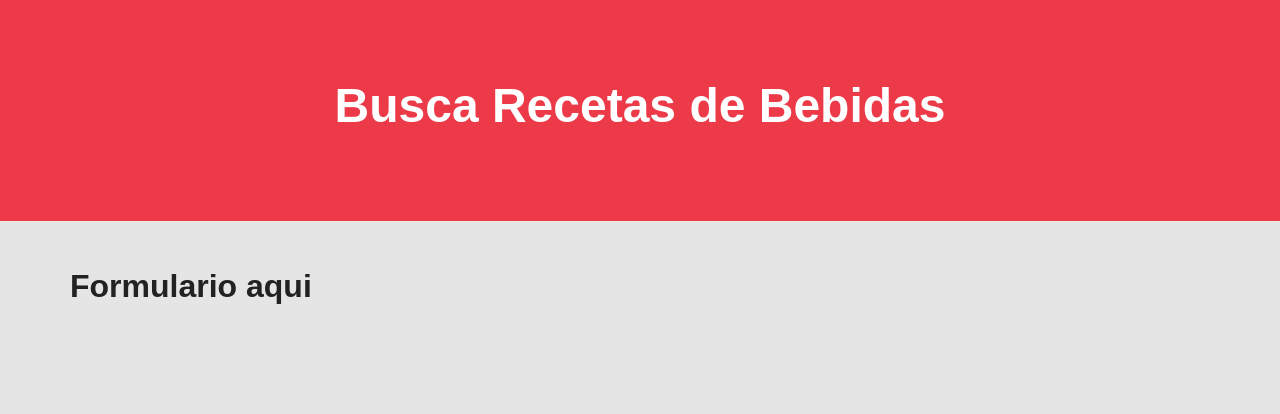
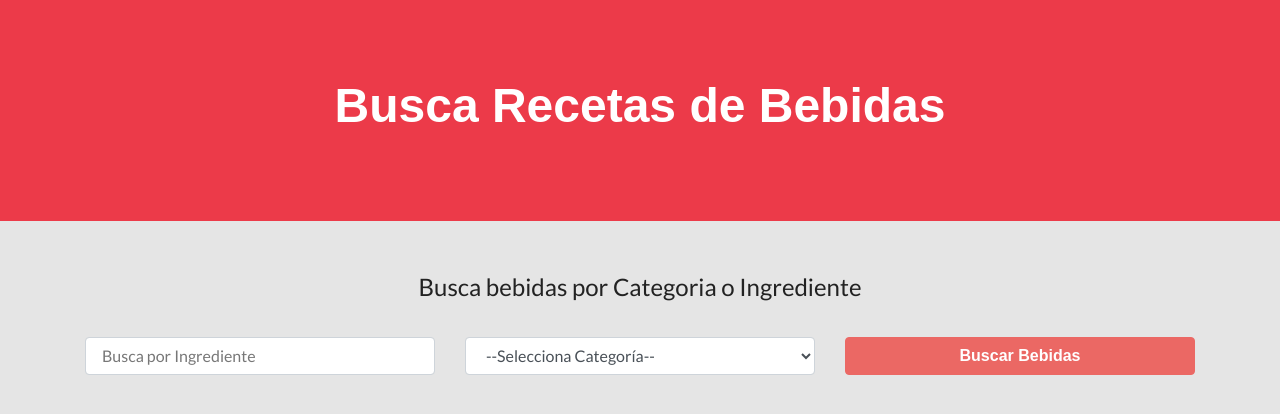
Before and after one commit to UrielQuiroz/Bebidas, a React (Create React App) app in the folder bebidas/: page / in a window 1280 px wide. Shown: the top 414 px of the page. Built offline with nearby package versions, Linux system fonts and the light colour scheme; a web font is replaced by a local one.

Commit message:
Formulario
Creando diseño para el formulario

```diff
--- a/bebidas/src/components/Formulario.jsx
+++ b/bebidas/src/components/Formulario.jsx
@@ -2,9 +2,35 @@ import React from 'react'
 
 const Formulario = () => {
     return (
-        <div>
-            <h2>Formulario aqui</h2>
-        </div>
+        <form className='col-12'>
+            <fieldset className='text-center'>
+                <legend>Busca bebidas por Categoria o Ingrediente</legend>
+            </fieldset>
+
+            <div className='row mt-4'>
+                <div className='col-md-4'>
+                    <input
+                        type="text"
+                        className='form-control'
+                        name='nombre'
+                        placeholder='Busca por Ingrediente' />
+                </div>
+
+                <div className='col-md-4'>
+                    <select name="categoria"
+                            className='form-control' >
+                                <option value="">--Selecciona Categoría--</option>
+                    </select>
+                </div>
+
+                <div className='col-md-4'>
+                    <input
+                        type="submit"
+                        className='btn btn-block btn-primary'
+                        value="Buscar Bebidas" />
+                </div>
+            </div>
+        </form>
     )
 }
 
```
